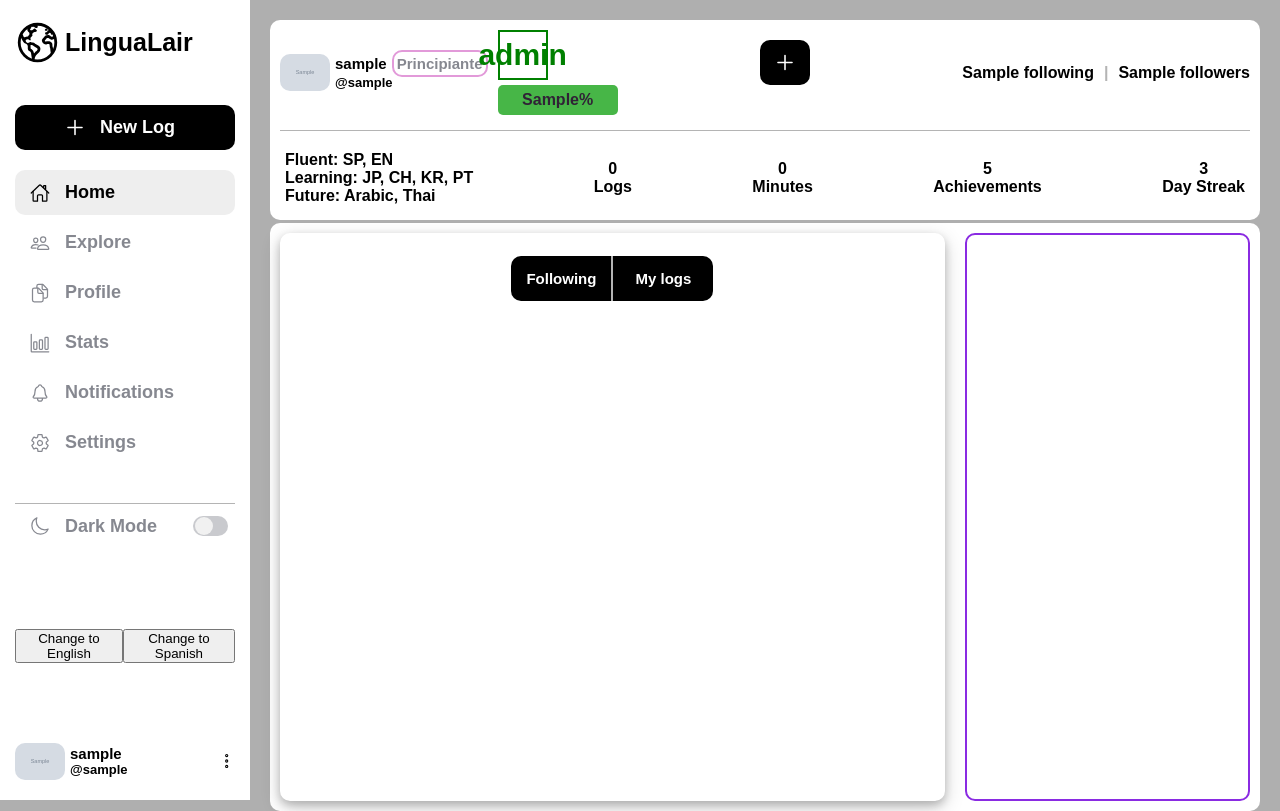
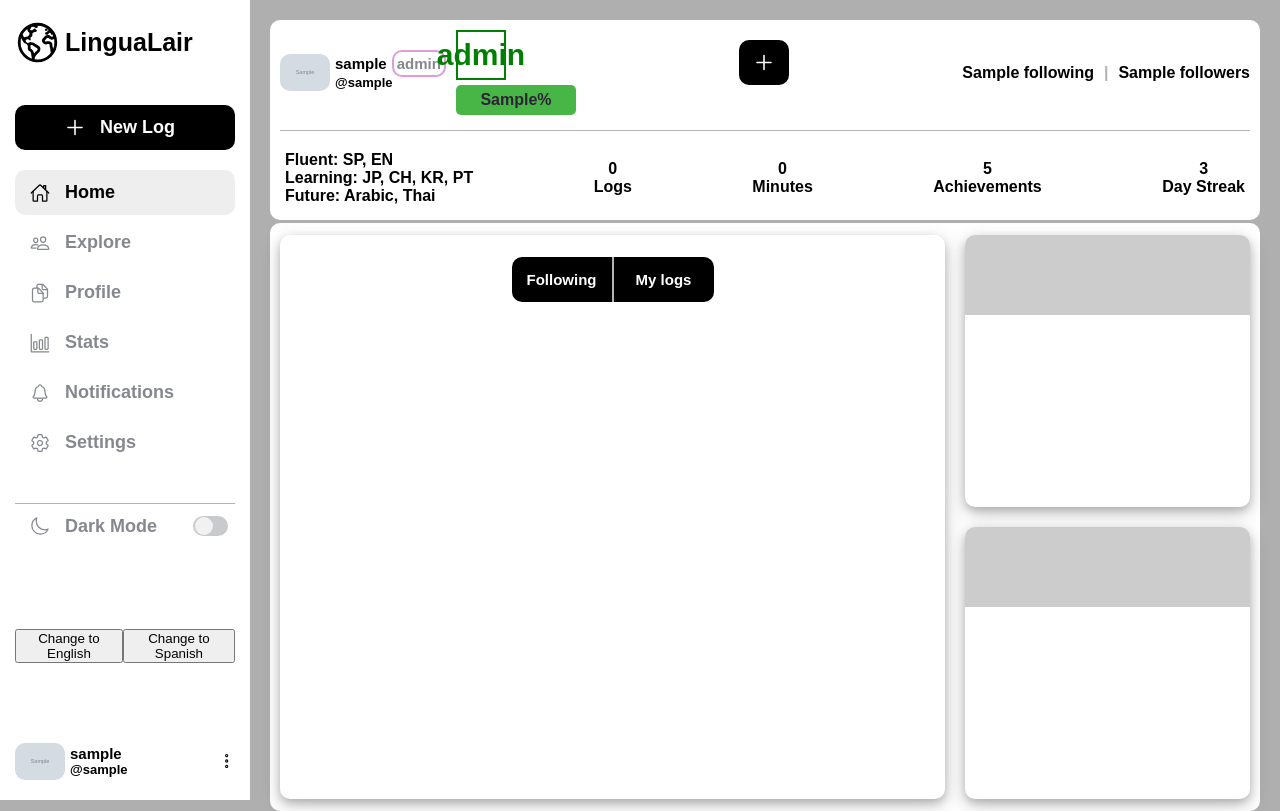
Before and after one commit to Sonia-E/LinguaLair, a PHP site: page /LinguaLair/ in a window 1280 px wide. Run offline with PHP 8.4, Linux system fonts and the light colour scheme; the visitor is signed in with stand-in values (Sample User, id 1); tables that the repository leaves empty or names only in its code hold one stand-in row (values such as "Sample post"); grey boxes marked "Sample" are stand-in pictures; data that the repository does not hold is empty; some web fonts are replaced.

Commit message:
working on right feed

```diff
--- a/base.php
+++ b/base.php
@@ -124,7 +124,7 @@
                     <div class="info-usuario">
                         <img src="<?php echo $usuario->profile_pic ?>" alt="profile picture">
                         <div class="nick-user">
-                            <span class="nickname"><?php echo $usuario->nickname ?><span class="role">Principiante</span></span>
+                            <span class="nickname"><?php echo $usuario->nickname ?><span class="role"><?php echo $usuario->game_roles ?></span></span>
                             <span class="username">@<?php echo $usuario->username ?></span>
                         </div>
 
@@ -135,7 +135,6 @@
                                     <span id="experience-value"><span id="experience-text"><?php echo $usuario->experience ?>%</span></span>
                                 </div>
                             </div>
-                            <!-- <div class="experience"><?php echo $usuario->experience ?></div> -->
                         </div>
 
                     </div>
--- a/css/estilo.css
+++ b/css/estilo.css
@@ -430,12 +430,6 @@ header .level {
     font-weight: 900;
     color: green;
 }
-header .experience {
-    border: 2px solid orange;
-    width: 100px;
-    height: 30px;
-    margin-top: 5px;
-}
 header .stats {
     height: 100%;
     margin-top: 15px;
@@ -463,35 +457,6 @@ header .stats .logs {
 
 
 /* Dashboard */
-.dashboard {
-    display: flex;
-    align-items: center;
-    justify-content: space-between;
-    margin-top: 3px;
-    height: 73.5vh;
-    border-radius: 10px;
-    background-color: var(--color-barra-lateral);
-}
-.dashboard .feed {
-    margin: 10px;
-    border-radius: 10px;
-    min-height: 71vh;
-    width: 70%;
-    height: 90%;
-    /* Añadimos scrollbar */
-    overflow-y: auto;
-    /* Eliminamos scrollbar horizontal */
-    overflow-x: hidden;
-    box-shadow: 0 4px 8px 0 rgba(0, 0, 0, 0.2),
-    0 6px 20px 0 rgba(0, 0, 0, 0.19);
-}
-.dashboard .feed-data {
-    border: 2px solid blueviolet;
-    margin: 10px;
-    border-radius: 10px;
-    height: 71vh;
-    width: 30%;
-}
 
 /* Feed */
 .dashboard .feed .button-group {
@@ -616,3 +581,57 @@ opacity: 1; /* Mostrar elemento con opacidad completa */
         margin-left: 0;
     }
 }
+
+/* Feed data */
+.dashboard {
+    display: flex;
+    margin-top: 3px;
+    justify-content: center;
+    height: 73.5vh; /* Maintain the desired height */
+    border-radius: 10px;
+    background-color: var(--color-barra-lateral);
+    align-items: center;
+}
+
+.dashboard .feed {
+    margin: 10px;
+    border-radius: 10px;
+    min-height: 96%;
+    width: 70%; /* Maintain the desired width */
+    overflow-y: auto;
+    overflow-x: hidden;
+    box-shadow: 0 4px 8px 0 rgba(0, 0, 0, 0.2),
+    0 6px 20px 0 rgba(0, 0, 0, 0.19);
+}
+
+/* Right Side */
+.dashboard .right-feed {
+    display: flex;
+    flex-direction: column;
+    gap: 20px;
+    align-items: center; /* Keep horizontal centering of feed-data */
+    margin: 10px;
+    width: 30%; /* Maintain the desired width */
+    min-height: 96%;
+    height: 96%; /* Make it the same height as the feed */
+    justify-content: center;
+}
+
+.dashboard .feed-data {
+    border-radius: 10px;
+    width: 100%;
+    height: 100%;
+    box-shadow: 0 4px 8px 0 rgba(0, 0, 0, 0.2),
+    0 6px 20px 0 rgba(0, 0, 0, 0.19);
+    overflow: hidden;
+}
+/* .dashboard .top {
+    margin-bottom: 20px;
+} */
+
+.notifications {
+    padding: 40px;
+    background-color: rgb(204, 204, 204);
+    justify-content: space-between;
+    align-items: center;
+}
--- a/views/home.php
+++ b/views/home.php
@@ -27,9 +27,16 @@ include './base.php';
                 <div class="log"></div>
                 <div class="log"></div>
             </div>
+        </div>
 
+        <div class="right-feed">
+            <div class="feed-data top">
+                <div class="notifications"></div>
+            </div>
+            <div class="feed-data">
+                <div class="notifications"></div>
+            </div>
         </div>
-        <div class="feed-data"></div>
     </div>
 <!-- Terminamos la estructura -->
 <?php endblock();
```
